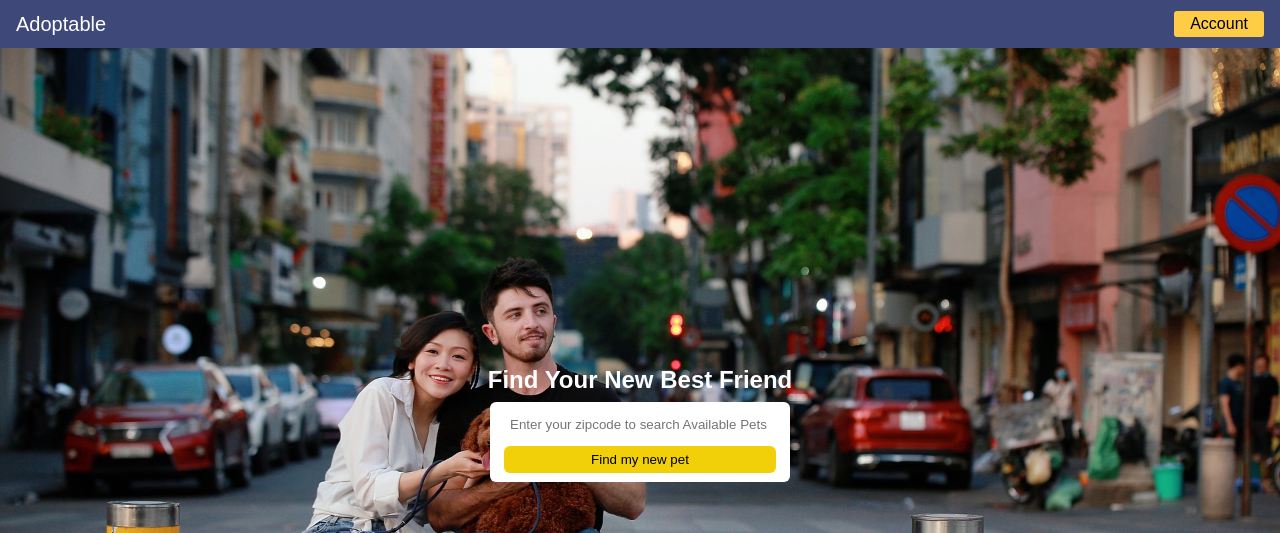
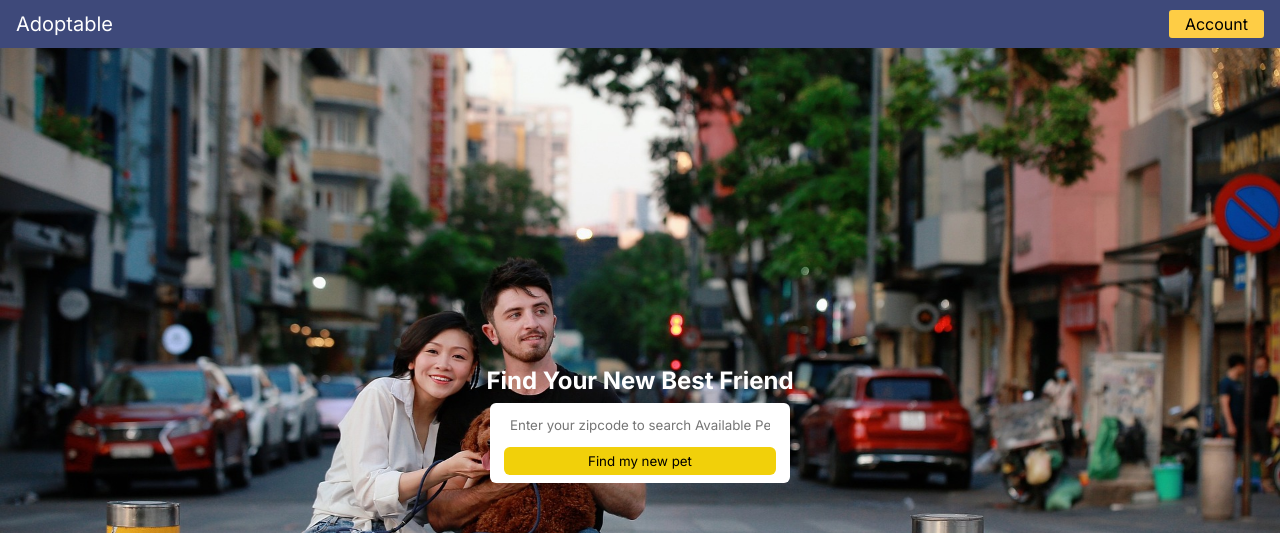
Before and after one commit to SyntaxBreaker/adoptable, a Next.js app: page / in a window 1280 px wide. Shown: the top 533 px of the page. Built offline with nearby package versions, Linux system fonts and the light colour scheme.

Commit message:
Change the default font

```diff
--- a/styles/globals.scss
+++ b/styles/globals.scss
@@ -1,8 +1,10 @@
+@import url('https://fonts.googleapis.com/css2?family=Inter:wght@100;200;300;400;500;600;700;800;900&display=swap');
+
 * {
   margin: 0;
   padding: 0;
   box-sizing: border-box;
-  font-family: sans-serif;
+  font-family: 'Inter', sans-serif;
 }
 
 html, body, #__next {
```
